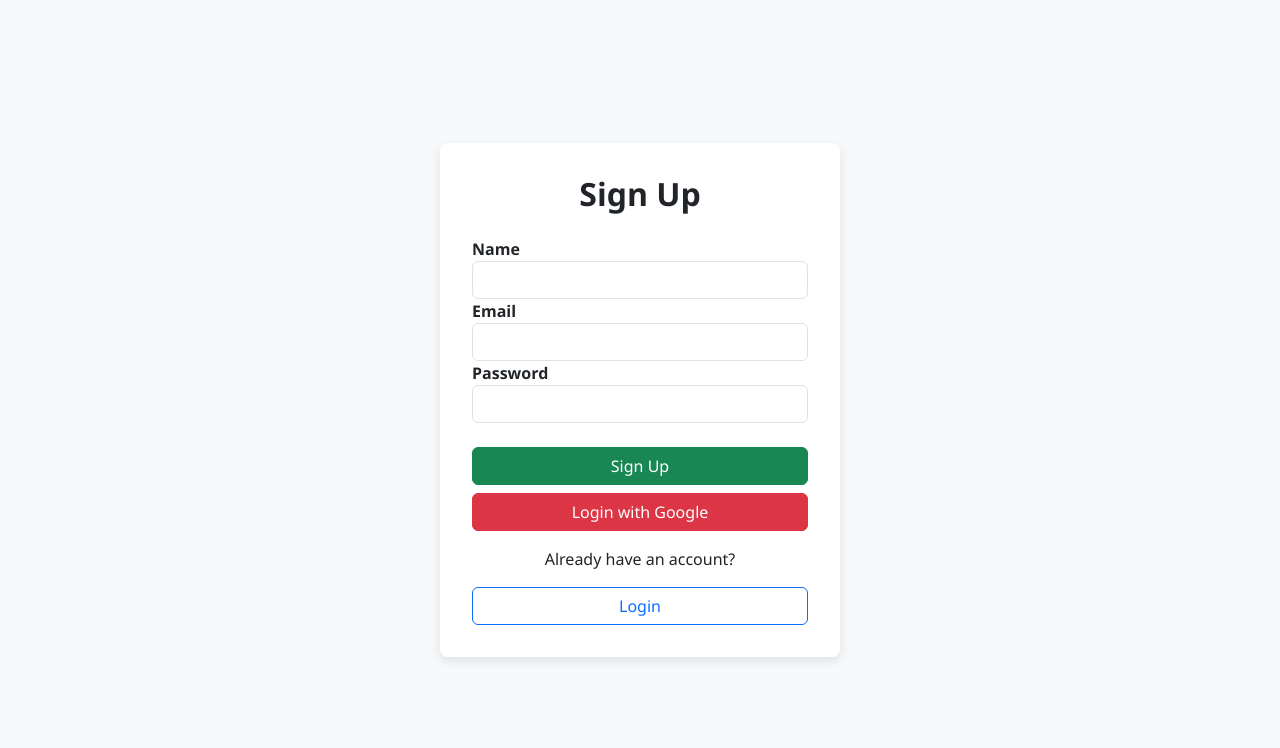
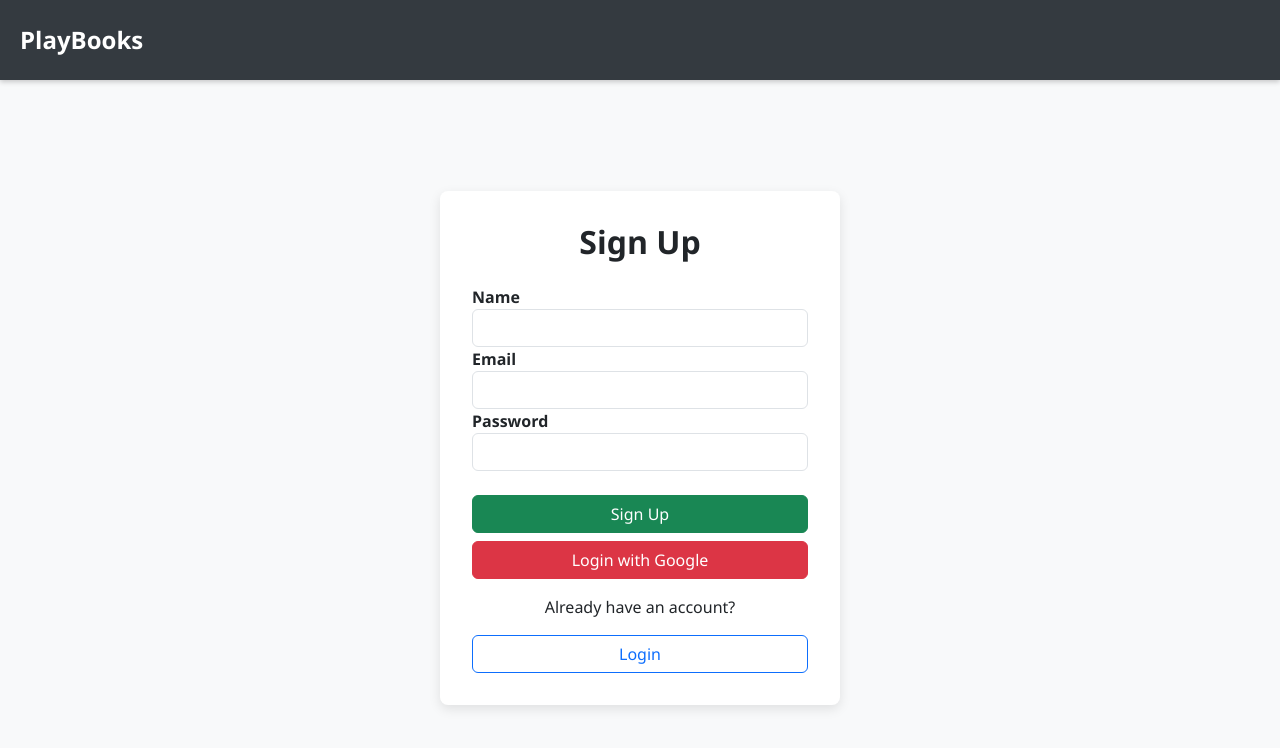
Before and after one commit to NKSHINE/ecom_books, a React (Vite) app in the folder client/: page /register in a window 1280 px wide. Shown: the top 748 px of the page. Built offline with nearby package versions, Linux system fonts and the light colour scheme; no server answers.

Commit message:
latest4commit

```diff
--- a/client/src/components/Login.jsx
+++ b/client/src/components/Login.jsx
@@ -2,6 +2,7 @@ import React, { useState } from "react";
 import { Link, useNavigate } from "react-router-dom";
 import axios from 'axios';
 import './Login.css';
+import Sidebar3 from "./sidebar3"; // ✅ Import Sidebar3
 
 function Login({ setUser }) {
   const [email, setEmail] = useState('');
@@ -27,6 +28,9 @@ function Login({ setUser }) {
   };
 
   return (
+    <>
+      <Sidebar3 /> {/* ✅ Sidebar3 at the top */}
+<br></br>
       <div className="login-container">
         <div className="login-card">
           <h2 className="text-center mb-4">Login</h2>
@@ -47,7 +51,7 @@ function Login({ setUser }) {
                 className="form-control"
                 onChange={(e) => setPassword(e.target.value)}
                 required
-            /><br></br>
+              /><br />
             </div>
             <button type="submit" className="btn btn-success w-100 mb-2">Login</button>
           </form>
@@ -60,6 +64,7 @@ function Login({ setUser }) {
           <Link to="/register" className="btn btn-outline-primary w-100">Sign Up</Link>
         </div>
       </div>
+    </>
   );
 }
 
--- a/client/src/components/Signup.jsx
+++ b/client/src/components/Signup.jsx
@@ -2,6 +2,7 @@ import React, { useState } from "react";
 import { Link, useNavigate } from "react-router-dom";
 import axios from 'axios';
 import './Login.css'; // Reuse same styles
+import Sidebar3 from "./sidebar3"; // ✅ Import Sidebar3
 
 function Signup() {
   const [name, setName] = useState('');
@@ -31,6 +32,9 @@ function Signup() {
   };
 
   return (
+    <>
+      <Sidebar3 /> {/* ✅ Top navigation */}
+      <br></br><br></br>
       <div className="login-container">
         <div className="login-card">
           <h2 className="text-center mb-4">Sign Up</h2>
@@ -61,9 +65,9 @@ function Signup() {
                 onChange={(e) => setPassword(e.target.value)}
                 required
               />
-          </div><br></br>
+            </div>
+            <br />
             <button type="submit" className="btn btn-success w-100 mb-2">Sign Up</button>
-
           </form>
 
           <button onClick={handleGoogleLogin} className="btn btn-danger w-100 mb-3">
@@ -74,6 +78,7 @@ function Signup() {
           <Link to="/login" className="btn btn-outline-primary w-100">Login</Link>
         </div>
       </div>
+    </>
   );
 }
 
--- /dev/null
+++ b/client/src/components/sidebar3.jsx
@@ -0,0 +1,20 @@
+import React from 'react';
+import { Link } from 'react-router-dom';
+import './home.css';
+
+function Sidebar3() {
+  return (
+    <div className="top-navbar">
+
+      <div className="navbar-left">
+        <Link to="/home" className="logo">PlayBooks</Link>
+      </div>
+
+      <ul className="navbar-links">
+        {/* No links here */}
+      </ul>
+    </div>
+  );
+}
+
+export default Sidebar3;
```
Lines whose indentation alone changed are shown as unchanged.
